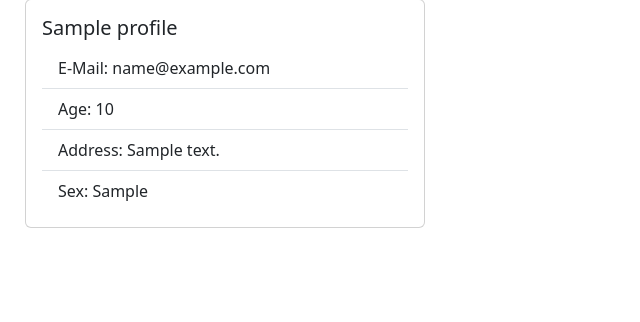
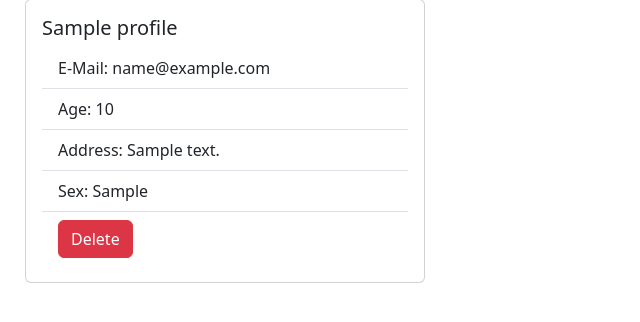
Before and after one commit to SGodinho7/profile_site, a Flask app: page /profiles/ in a window 1280 px wide. Shown: the part 224-546 px from the top of the page, without its empty margins (0-640 px from the left). Run offline with Flask 3, Linux system fonts and the light colour scheme; tables that the repository leaves empty hold one stand-in row (values such as "Sample post").

Commit message:
Add delete profile script & logic

```diff
--- a/profileapp/blueprints/profiles/routes.py
+++ b/profileapp/blueprints/profiles/routes.py
@@ -29,3 +29,11 @@ def post_profile():
     db.session.commit()
 
     return jsonify("{'message': 'Success'}")
+
+
+@profiles.route('/delete-profile/<pid>', methods=['DELETE'])
+def delete_profile(pid):
+    Profile.query.filter(Profile.pid == pid).delete()
+    db.session.commit()
+
+    return jsonify("{'message': 'Success'}")
--- /dev/null
+++ b/profileapp/blueprints/profiles/static/js/delete_profile.js
@@ -0,0 +1,11 @@
+async function deleteProfile(url) {
+	try {
+		const response = await fetch(url, {
+			method: 'DELETE',
+		});
+		window.location.reload();
+		console.log(await response.json());
+	} catch (e) {
+		console.error(e);
+	}
+}
--- a/profileapp/blueprints/profiles/templates/profiles/index.html
+++ b/profileapp/blueprints/profiles/templates/profiles/index.html
@@ -20,6 +20,7 @@
 				<li class="list-group-item">Age: {{ profile.age }}</li>
 				<li class="list-group-item">Address: {{ profile.address }}</li>
 				<li class="list-group-item">Sex: {{ profile.sex }}</li>
+				<li class="list-group-item"><button type="button" class="btn btn-danger" onclick="deleteProfile('{{ url_for('profiles.delete_profile', pid=profile.pid) }}')">Delete</button></li>
 			</ul>
 		</div>
 	</div>
@@ -27,3 +28,7 @@
 	{% endfor %}
 </div>
 {% endblock %}
+
+{% block scripts %}
+<script src="/profiles/static/js/delete_profile.js"></script>
+{% endblock %}
```
